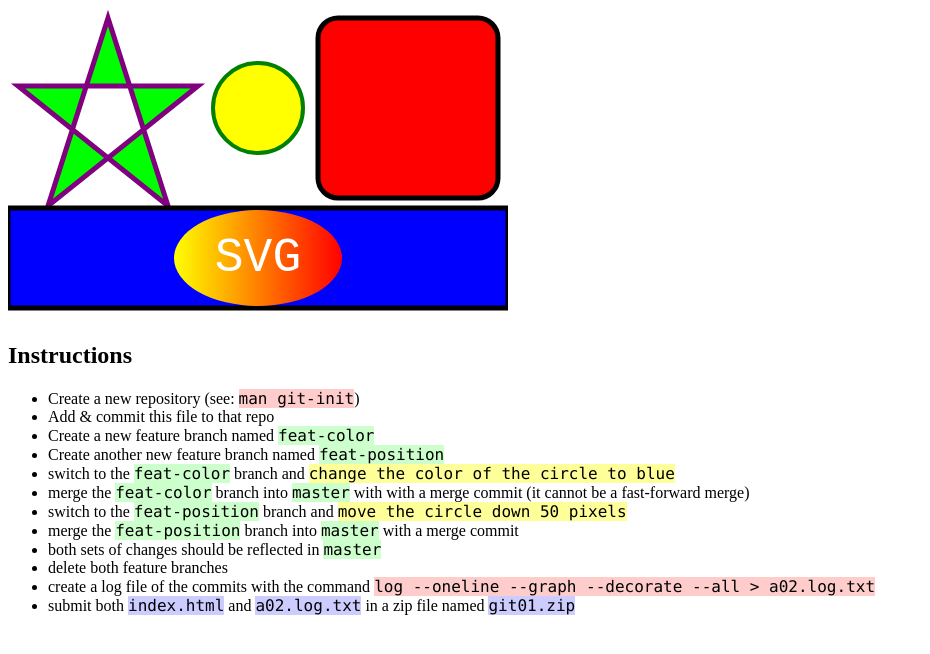
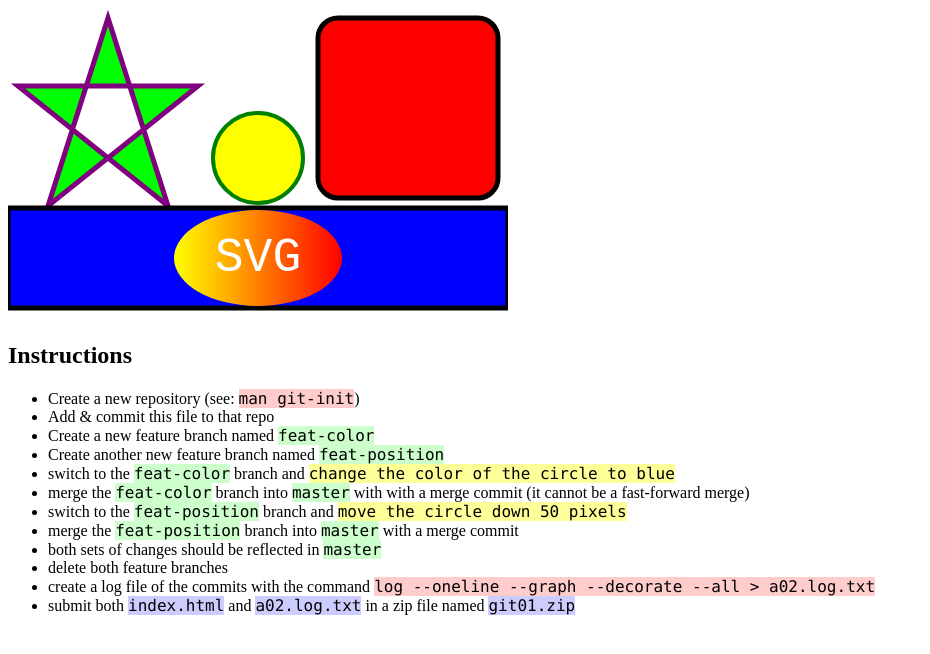
Before and after one commit to ShivangiPatel27/Assignment_1_ShivangiPatel, a plain HTML site: page index.html in a window 1280 px wide. Shown: the whole page, without its empty margins (0-930 px from the left). Drawn offline with Linux system fonts and the light colour scheme.

Commit message:
circle moved down

```diff
--- a/index.html
+++ b/index.html
@@ -22,7 +22,7 @@
 
 <svg width="500" height="310">
 	<polygon points="100,10 40,198 190,78 10,78 160,198" fill="lime" stroke="purple" stroke-width="5" fill-rule="evenodd" />
-	<circle cx="250" cy="100" r="45" stroke="green" stroke-width="4" fill="yellow" />
+	<circle cx="250" cy="150" r="45" stroke="green" stroke-width="4" fill="yellow" />
 	<rect x="310" y="10" rx="20" ry="20" width="180" height="180" fill="red" stroke="black" stroke-width="5" />
 	<rect y="200" width="500" height="100" fill="blue" stroke="black" stroke-width="5" />
 	<defs>
```
